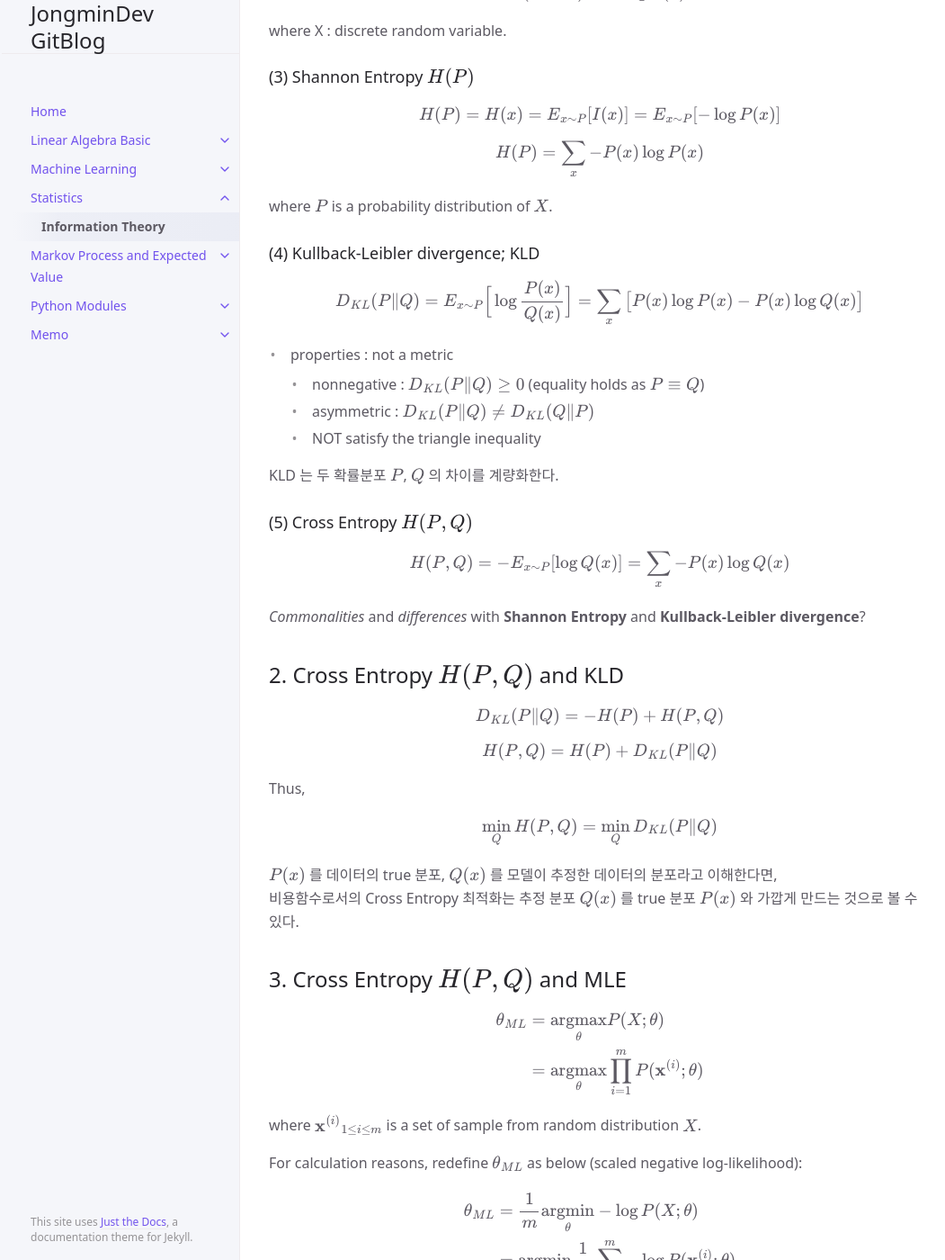
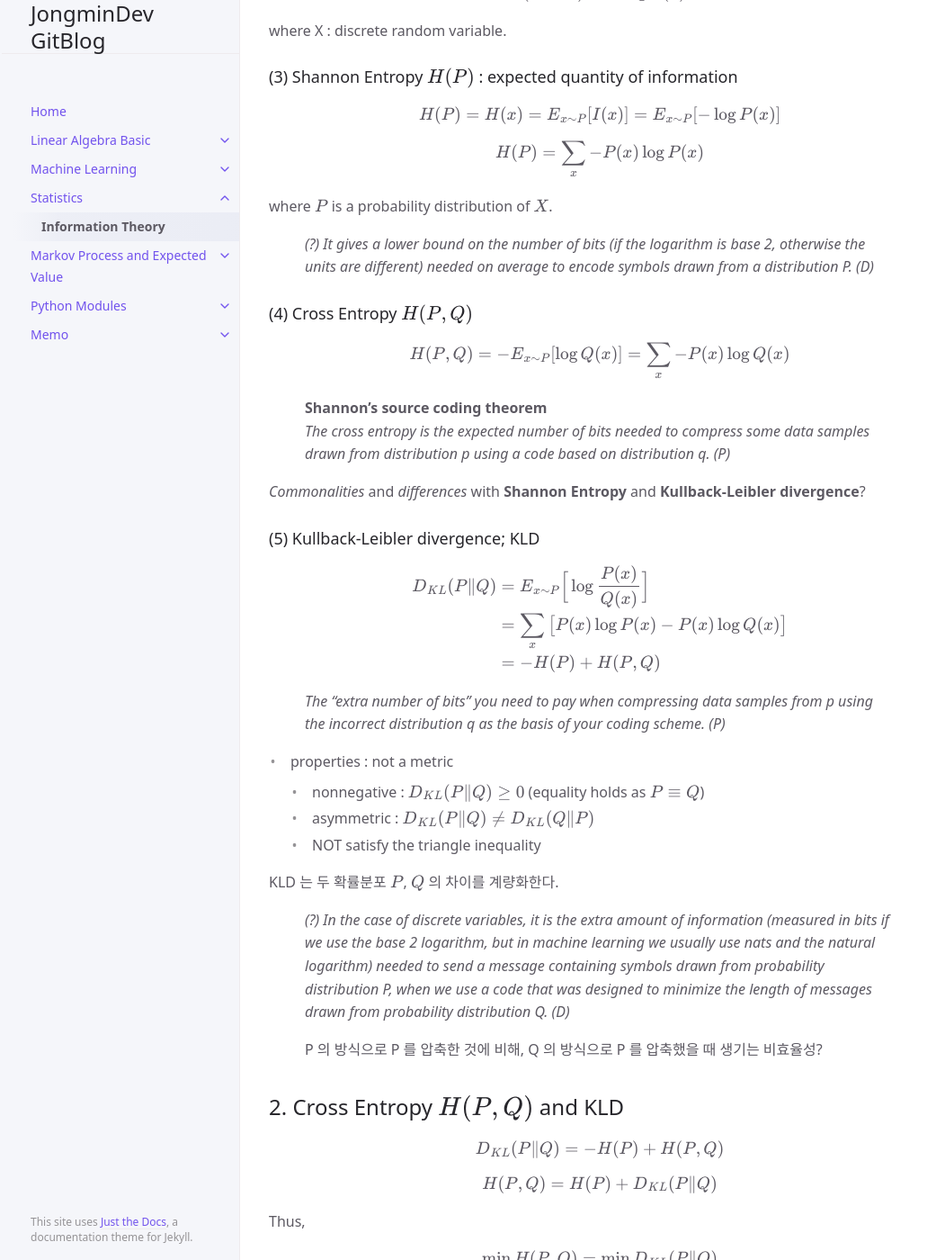
Before and after one commit to jongmindev/jongmindev.github.io, a Jekyll site: the page built from docs/Statistics/InformationTheory.md, in a window 1280 px wide and 1400 px high, scrolled down 873 px. Shown: the whole window at 90% size, without its empty margins (105-1156 px from the left). Built offline with Jekyll 4.4.1, drawn with Linux system fonts in a browser that asks for light colours; some of the changed text lies outside the part shown.

Commit message:
interpretation of entropy

```diff
--- a/docs/Statistics/InformationTheory.md
+++ b/docs/Statistics/InformationTheory.md
@@ -27,13 +27,15 @@ parent : Statistics
  - 가법성
     - $A,B:\text{independent} \implies I(A\cap B)=I(A)+I(B)$
 
+
 ### (2) self-information
 
 $$ I(X=x) = - \log P(x) $$
 
 where X : discrete random variable.
 
-### (3) Shannon Entropy $H(P)$
+
+### (3) Shannon Entropy $H(P)$ : expected quantity of information
 
 $$ H(P) = H(x) = E_{x \sim P} [I(x)] = E_{x \sim P} [- \log P(x)]$$
 
@@ -41,9 +43,31 @@ $$ H(P) = \sum_x -P(x) \log P(x) $$
 
 where $P$ is a probability distribution of $X$.
 
-### (4) Kullback-Leibler divergence; KLD
+> *(?) It gives a lower bound on the number of bits (if the logarithm is base 2, otherwise the units are different) needed on average to encode symbols drawn from a distribution P. (D)*
 
-$$ D_{KL}(P \Vert Q) = E_{x\sim P} \Big[ \log \frac{P(x)}{Q(x)} \Big] = \sum_x \big[P(x) \log P(x) - P(x)\log Q(x) \big] $$
+
+### (4) Cross Entropy $H(P,Q)$
+
+$$ H(P,Q) = - E_{x \sim P} [\log Q(x)] = \sum_x -P(x) \log Q(x) $$
+
+> **Shannon’s source coding theorem**
+*The cross entropy is the expected number of bits needed to compress some data samples drawn from distribution p using a code based on distribution q. (P)*
+
+*Commonalities* and *differences* with **Shannon Entropy** and **Kullback-Leibler divergence**?
+
+
+### (5) Kullback-Leibler divergence; KLD
+
+$$
+\begin{align*}
+D_{KL}(P \Vert Q)
+&= E_{x\sim P} \Big[ \log \frac{P(x)}{Q(x)} \Big] \\
+&= \sum_x \big[P(x) \log P(x) - P(x)\log Q(x) \big] \\
+&= -H(P) + H(P, Q)
+\end{align*}
+$$
+
+> *The “extra number of bits” you need to pay when compressing data samples from p using the incorrect distribution q as the basis of your coding scheme. (P)*
 
  - properties : not a metric
     - nonnegative : $ D_{KL}(P \Vert Q) \ge 0 $ (equality holds as $P \equiv Q$)
@@ -52,11 +76,9 @@ $$ D_{KL}(P \Vert Q) = E_{x\sim P} \Big[ \log \frac{P(x)}{Q(x)} \Big] = \sum_x \
 
 KLD 는 두 확률분포 $P$, $Q$ 의 차이를 계량화한다.
 
-### (5) Cross Entropy $H(P,Q)$
+> *(?) In the case of discrete variables, it is the extra amount of information (measured in bits if we use the base 2 logarithm, but in machine learning we usually use nats and the natural logarithm) needed to send a message containing symbols drawn from probability distribution P, when we use a code that was designed to minimize the length of messages drawn from probability distribution Q. (D)*
 
-$$ H(P,Q) = - E_{x \sim P} [\log Q(x)] = \sum_x -P(x) \log Q(x) $$
-
-*Commonalities* and *differences* with **Shannon Entropy** and **Kullback-Leibler divergence**?
+> P 의 방식으로 P 를 압축한 것에 비해, Q 의 방식으로 P 를 압축했을 때 생기는 비효율성?
 
 
 ## 2. Cross Entropy $H(P,Q)$ and KLD
@@ -76,8 +98,8 @@ $P(x)$ 를 데이터의 true 분포, $Q(x)$ 를 모델이 추정한 데이터의
 
 $$
 \begin{align*}
-\theta_{ML} &= \mathop{\text{argmax}}\limits_{\theta} P(X;\theta) \\
-&= \mathop{\text{argmax}}\limits_{\theta} \prod_{i=1}^m P(\mathbf{x}^{(i)};\theta)
+\theta_{ML} &= \mathop{\text{argmax}}\limits_{\theta} Q(X;\theta) \\
+&= \mathop{\text{argmax}}\limits_{\theta} \prod_{i=1}^m Q(\mathbf{x}^{(i)};\theta)
 \end{align*}
 $$
 
@@ -87,23 +109,29 @@ For calculation reasons, redefine $\theta_{ML}$ as below (scaled negative log-li
 
 $$
 \begin{align*}
-\theta_{ML} &= \frac{1}{m} \mathop{\text{argmin}}\limits_{\theta} -\log P(X;\theta) \\
-&= \mathop{\text{argmin}}\limits_{\theta} \frac{1}{m} \sum_{i=1}^m -\log P(\mathbf{x}^{(i)};\theta)
+\theta_{ML} &= \frac{1}{m} \mathop{\text{argmin}}\limits_{\theta} -\log Q(X;\theta) \\
+&= \mathop{\text{argmin}}\limits_{\theta} \frac{1}{m} \sum_{i=1}^m -\log Q(\mathbf{x}^{(i)};\theta)
 \end{align*}
 $$
 
-이때, $\dfrac{1}{m}$ 은 $\{ \mathbf{x}^{(i)} \}_{1\le i \le m}$ 의 각 sample 에 대한 empirical distribution $\hat{P}$ 에서의 확률로 이해할 수 있으므로
+이때, $\dfrac{1}{m}$ 은 $\{ \mathbf{x}^{(i)} \}_{1\le i \le m}$ 의 각 sample 에 대한 empirical distribution $P$ (not quite satisfactory representation of the true distribution) 에서의 확률로 이해할 수 있으므로
 
 $$
 \begin{align*}
 \theta_{ML}
-&= \mathop{\text{argmin}}\limits_{\theta} -E_{\hat{P}}[\log P(\mathbf{x};\theta)] \\
-&= \mathop{\text{argmin}}\limits_{\theta} H(\hat{P}, P)
+&= \mathop{\text{argmin}}\limits_{\theta} -E_{P}[\log Q(\mathbf{x};\theta)] \\
+&= \mathop{\text{argmin}}\limits_{\theta} H(P, Q)
 \end{align*}
 $$
 
-따라서 cross entropy 최적화는 MLE 와 동일하며, 또한 2에 의해 empirical distribution 과 true distribution 을 일치시키려는 과정이다.
+따라서 cross entropy 최적화는 MLE 와 동일하며,
+[2](#2-cross-entropy-hpq-and-kld)에 의해 model $Q$ 와 empirical distribution $P$ 를 일치시키려는 과정이다.
+
+> *We want to find the distribution* $Q$ *that is as close as possible to* $P$*. (P)*
 
 
 ## Reference
-Deep Learning, Ian Goodfellow
+
+(D) Deep Learning, Ian Goodfellow
+
+(P) Probability Machine Learnin: An Introduction, Christopher Bishop
```
